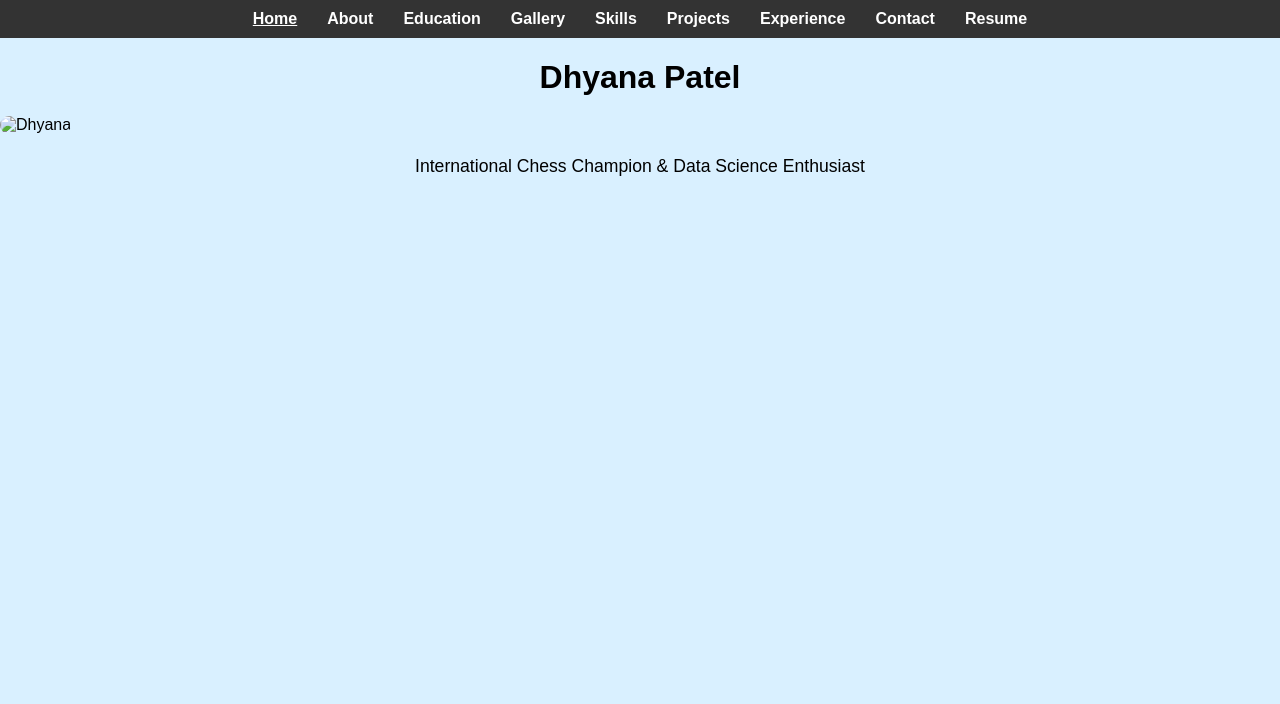
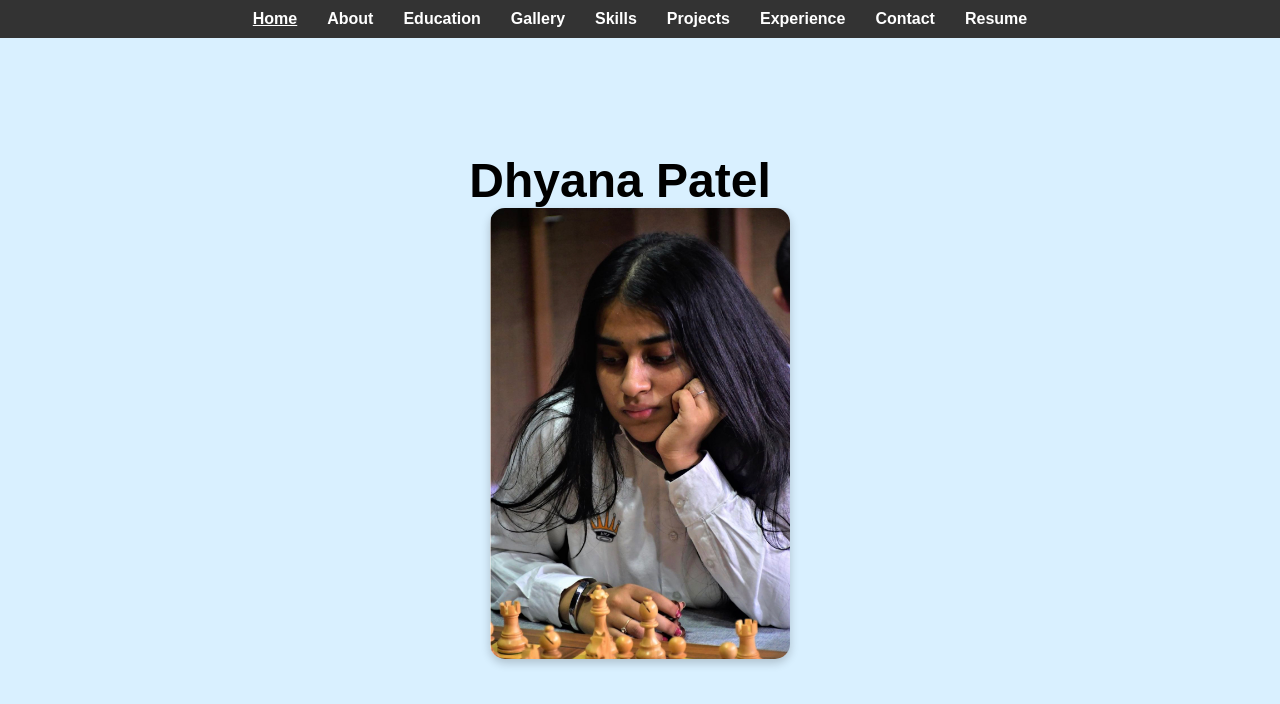
Before and after one commit to dhyana6466/dhyana6466.github.io, a plain HTML site: page index.html in a window 1280 px wide. Drawn offline with Linux system fonts and the light colour scheme.

Commit message:
back to the last one

```diff
--- a/index.html
+++ b/index.html
@@ -91,18 +91,12 @@
     </ul>
   </nav>
 
-  <!-- Slideshow Containe -->
-  <div class="slideshow-container">
-    <div class="slide fade">
-        <h1>Dhyana Patel</h1>
-    </div>
-    <div class="slide fade">
-        <img src="images/image1.PNG" alt="Dhyana" style="max-width: 300px; border-radius: 15px;" />
-    </div>
-    <div class="slide fade">
-        <p>International Chess Champion & Data Science Enthusiast</p>
+  <!-- Centered Name and Photo -->
+  <div class="home-container">
+    <div class="name-section">Dhyana Patel</div>
+    <div class="photo-section">
+      <img src="profile.jpg" alt="Dhyana Patel" />
     </div>
   </div>
-
 </body>
 </html>
```
